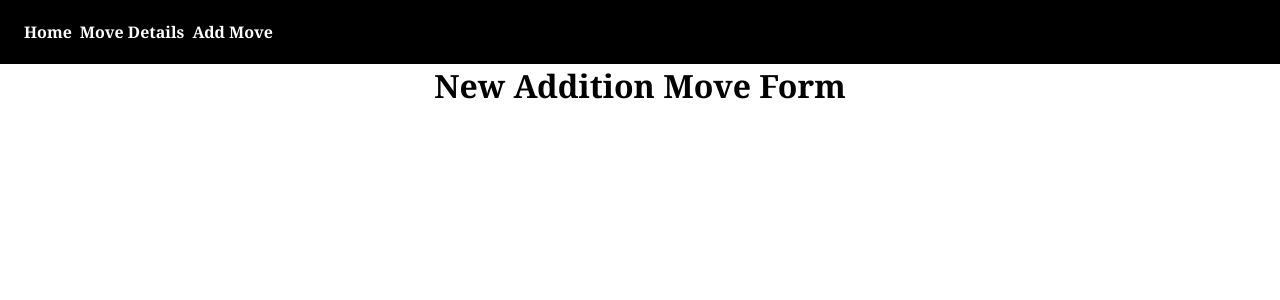
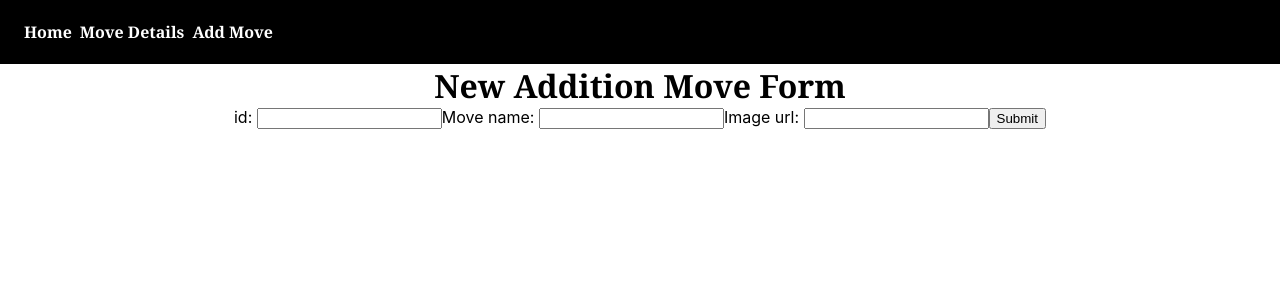
Before and after one commit to stardust-4/Bjj-Wiki, a React (Create React App) app in the folder client/: page /new in a window 1280 px wide. Shown: the top 300 px of the page. Built offline with nearby package versions, Linux system fonts and the light colour scheme.

Commit message:
form and C of crud are functioning, only U left

```diff
--- a/client/src/App.js
+++ b/client/src/App.js
@@ -10,13 +10,12 @@ import { Routes, Route } from 'react-router-dom'
 
 const App = () => {
   const [moves, setMoves] = useState(movesArray)
-  const [newMove, setNewMove] = useState({
-    id: '',
-    name: '',
-    img: '',
-    description: '',
-    price: ''
-  })
+  // const [newMove, setNewMove] = useState({
+  //   id: '',
+  //   name: '',
+  //   img: '',
+  //   description: ''
+  // })
 
   // const addMove = (e) => {
   //   e.preventDefault()
--- a/client/src/FormApp.jsx
+++ b/client/src/FormApp.jsx
@@ -3,13 +3,13 @@ import { useState, useEffect } from 'react'
 import axios from 'axios'
 import MoveForm from './components/MoveForm'
 
-function FormApp() {
+const FormApp = () => {
   const [issues, setIssues] = useState([])
 
   useEffect(() => {
     const getIssues = async () => {
       try {
-        let res = await axios.get('http://localhost:3001/issues')
+        let res = await axios.get('http://localhost:3001/moves')
         console.log(res.data)
         setIssues(res.data)
       } catch (err) {
--- a/client/src/components/MoveForm.jsx
+++ b/client/src/components/MoveForm.jsx
@@ -1,5 +1,60 @@
+import axios from "axios";
+import { useState } from "react"
+
 
 const MoveForm = () => {
-  return <h1>New Addition Move Form</h1>
+const initialState = {
+  id: '',
+  name: '',
+  imgUrl:''
+}
+const [formState, setFormState] = useState(initialState);
+
+const handleSubmit = event => {
+  event.preventDefault();
+  // do something with the data in the component state
+
+  // axios.post()
+  let result = axios.post('http://localhost:3001/create', formState)
+
+console.log(result.data)
+  // console.log(formState);
+  // clear the form
+  setFormState(initialState);
+};
+const handleChange = event => {
+  setFormState({ ...formState, [event.target.id]: event.target.value });
+};
+
+  return (
+  <div>
+    <h1>New Addition Move Form</h1>
+    <form onSubmit={handleSubmit}>
+      <label htmlFor="id">id: </label>
+      <input
+        id="id"
+        type="number"
+        onChange={handleChange}
+        value={formState.id}
+      />
+      <label htmlFor="name">Move name: </label>
+      <input
+        id="name"
+        type="text"
+        onChange={handleChange}
+        value={formState.name}
+      />
+      <label htmlFor="imgUrl">Image url: </label>
+      <input
+        id="imgUrl"
+        type="url"
+        onChange={handleChange}
+        value={formState.imgUrl}
+      />
+      <button type="submit">Submit</button>
+    </form>
+  </div>
+  );
+
 }
 export default MoveForm
```
Also changed, not shown: 2 other files (tests, documents, lock files or other folders).
